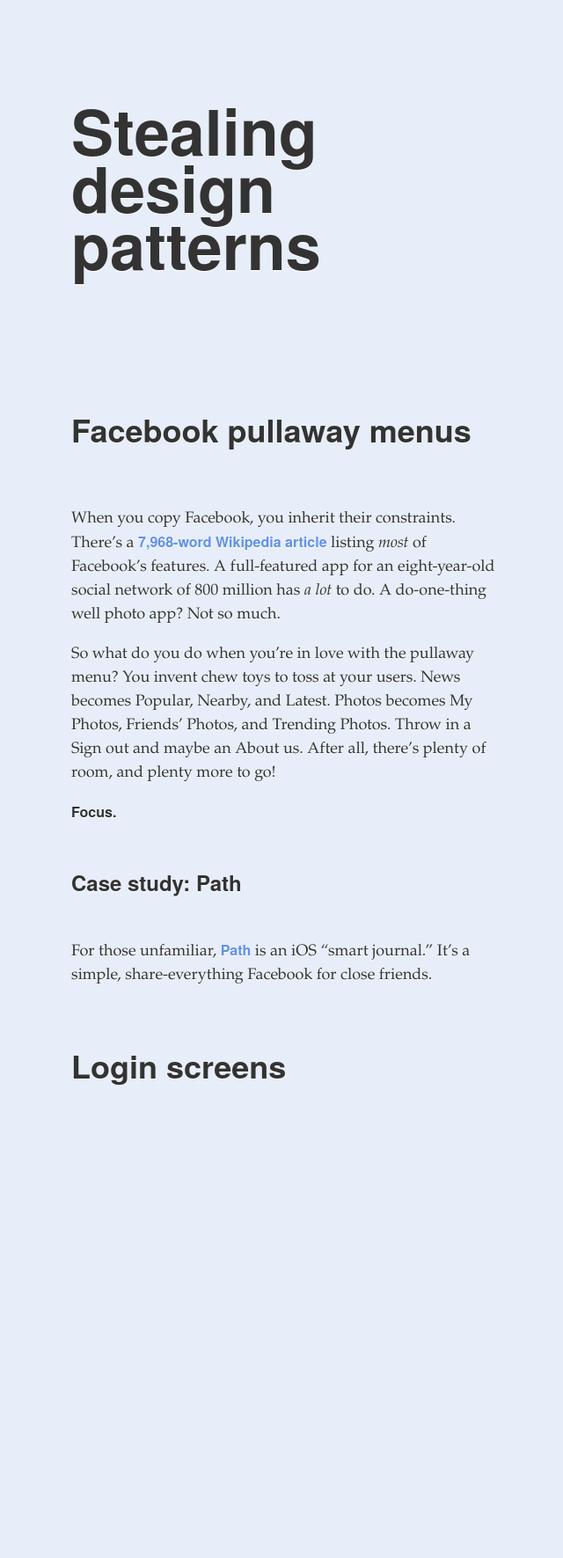
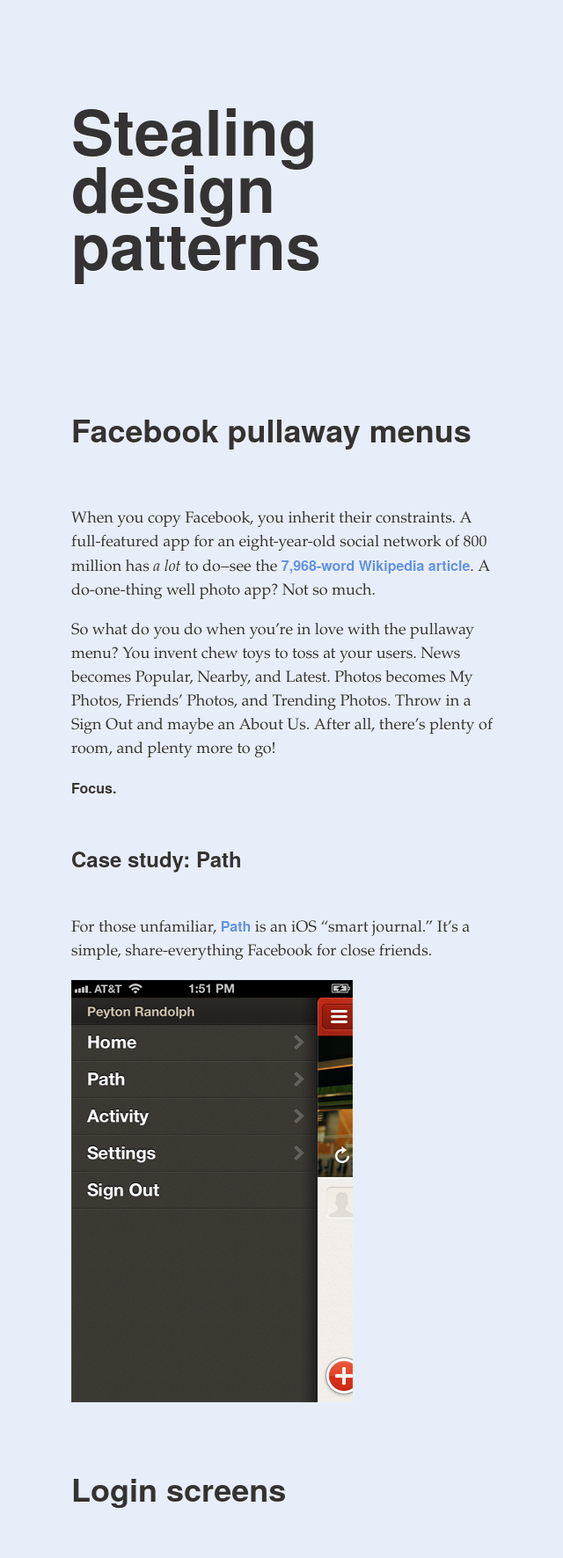
Before and after one commit to peyton/peyton.github.io, a Jekyll site: the page built from _posts/2012-03-01-patterns.md, in a window 1280 px wide. Shown: the whole page at 88% size, without its empty margins (316-956 px from the left). Built offline with Jekyll 4.4.1, drawn with Linux system fonts in a browser that asks for light colours; before the commit the page ends 1290 px from its top, so only the background shows below that.

Commit message:
Add test image

```diff
--- a/_posts/2012-03-01-patterns.md
+++ b/_posts/2012-03-01-patterns.md
@@ -7,9 +7,9 @@
 
 ## Facebook pullaway menus ##
 
-When you copy Facebook, you inherit their constraints. There's a [7,968-word Wikipedia article](http://en.wikipedia.org/wiki/Facebook_features) listing *most* of Facebook's features. A full-featured app for an eight-year-old social network of 800 million has *a lot* to do. A do-one-thing well photo app? Not so much.
+When you copy Facebook, you inherit their constraints. A full-featured app for an eight-year-old social network of 800 million has *a lot* to do--see the [7,968-word Wikipedia article](http://en.wikipedia.org/wiki/Facebook_features). A do-one-thing well photo app? Not so much.
 
-So what do you do when you're in love with the pullaway menu? You invent chew toys to toss at your users. News becomes Popular, Nearby, and Latest. Photos becomes My Photos, Friends' Photos, and Trending Photos. Throw in a Sign out and maybe an About us. After all, there's plenty of room, and plenty more to go!
+So what do you do when you're in love with the pullaway menu? You invent chew toys to toss at your users. News becomes Popular, Nearby, and Latest. Photos becomes My Photos, Friends' Photos, and Trending Photos. Throw in a Sign Out and maybe an About Us. After all, there's plenty of room, and plenty more to go!
 
 **Focus.**
 
@@ -17,6 +17,6 @@
 
 For those unfamiliar, [Path](https://path.com/) is an iOS "smart journal." It's a simple, share-everything Facebook for close friends.
 
-
+![Path pullaway menu](/images/patterns/Path-Pullaway.png)
 
 ## Login screens ##
--- a/index.html
+++ b/index.html
@@ -6,7 +6,7 @@
   <h1>Back catalog</h1>
   <ul>
     {% for post in site.posts %}
-      <li><a href="{{ post.url }}">{{ post.title }}</a></li>
+      <li><h2><a href="{{ post.url }}">{{ post.title }}</a></h2></li>
     {% endfor %}
   <ul>
 </section>
```
Also changed, not shown: images/patterns/Path-Pullaway.png (added).
